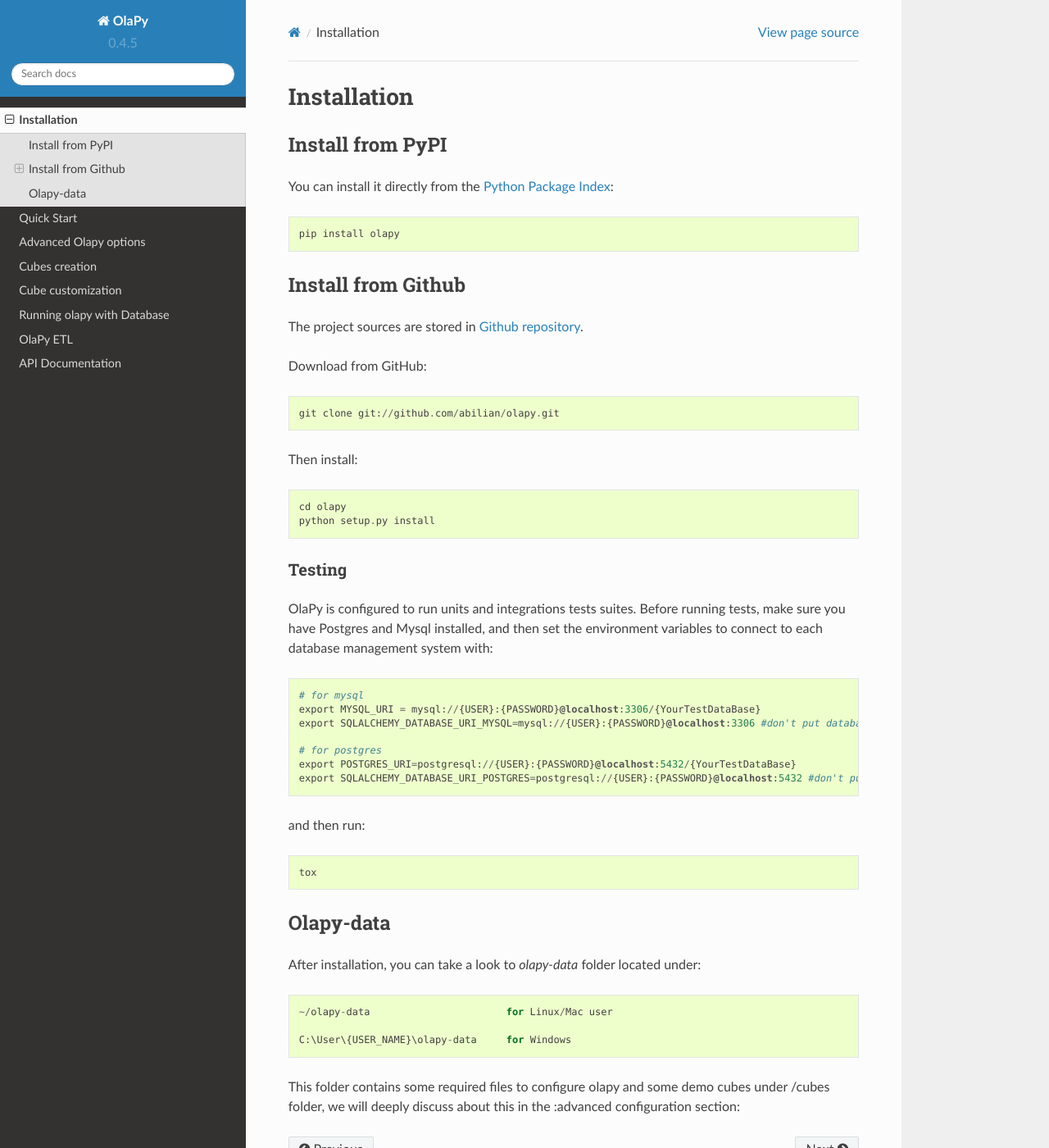
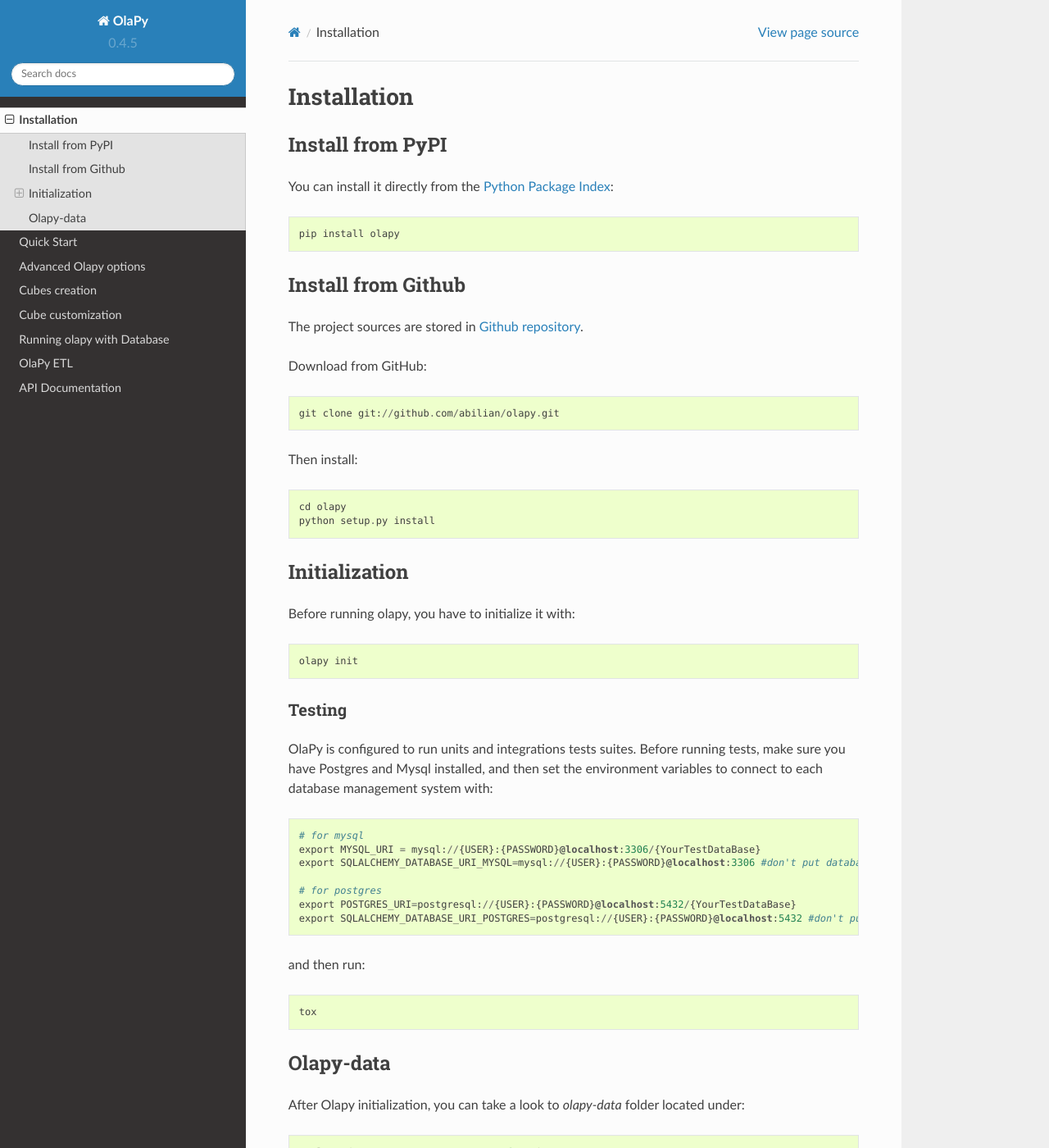
Before and after one commit to abilian/olapy, a Sphinx documentation site: the page built from docs/installation.rst, in a window 1280 px wide and 1400 px high. Shown: the whole window at 82% size. Built offline with Sphinx 7.4.7 and the Read the Docs theme 2.0.0, drawn with Linux system fonts in a browser that asks for light colours.

Commit message:
update docs

```diff
--- a/README.rst
+++ b/README.rst
@@ -52,7 +52,11 @@
 Usage
 -----
 
-you can run olapy server with::
+Before running OlaPy, you need to initialize it with::
+
+    olapy init
+
+and then you can run the server with::
 
     olapy runserver
 
--- a/docs/installation.rst
+++ b/docs/installation.rst
@@ -25,6 +25,14 @@
     python setup.py install
 
 
+Initialization
+--------------
+
+Before running olapy, you have to initialize it with::
+
+    olapy init
+
+
 Testing
 +++++++
 
@@ -45,7 +53,7 @@
 Olapy-data
 ----------
 
-After installation, you can take a look to `olapy-data` folder located under::
+After Olapy initialization, you can take a look to `olapy-data` folder located under::
 
     ~/olapy-data                       for Linux/Mac user
 
```
